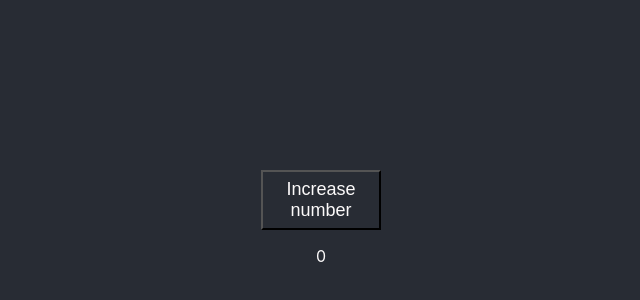
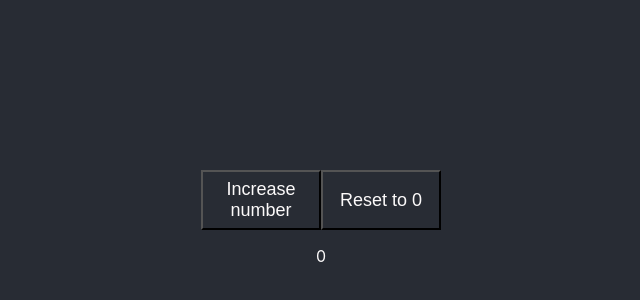
Before and after one commit to SvetaDanielyan/react-simple-app, a React (Create React App) app: page / in a window 1280 px wide. Shown: the part 174-474 px from the top of the page, without its empty margins (319-959 px from the left). Built offline with nearby package versions, Linux system fonts and the light colour scheme.

Commit message:
Resets number to 0

```diff
--- /dev/null
+++ b/src/Numbers.css
@@ -0,0 +1,3 @@
+.Buttons{
+    display: flex;
+}
--- a/src/Numbers.js
+++ b/src/Numbers.js
@@ -1,4 +1,5 @@
 import React, { useState } from "react";
+import "./Numbers.css";
 
 const IncreaseingNumbers = () => {
   const [number, setNumber] = useState(0);
@@ -7,9 +8,16 @@ const IncreaseingNumbers = () => {
     setNumber(number + 1);
   };
 
+  const Reset = () => {
+    setNumber(0);
+  };
+
   return (
     <div>
-      <button onClick={IncreaseNumber}>Increase number</button>
+      <div className="Buttons">
+        <button onClick={IncreaseNumber}>Increase number</button>
+        <button onClick={Reset}>Reset to 0</button>
+      </div>
       <p>{number}</p>
     </div>
   );
```
